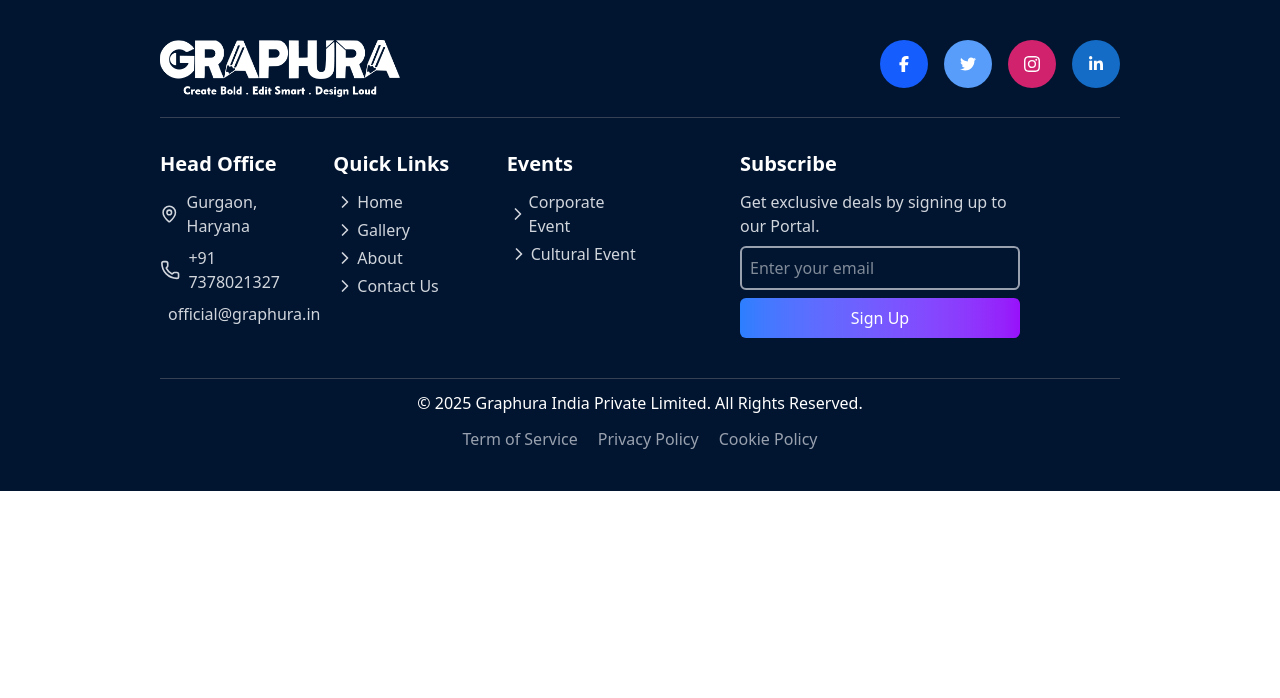
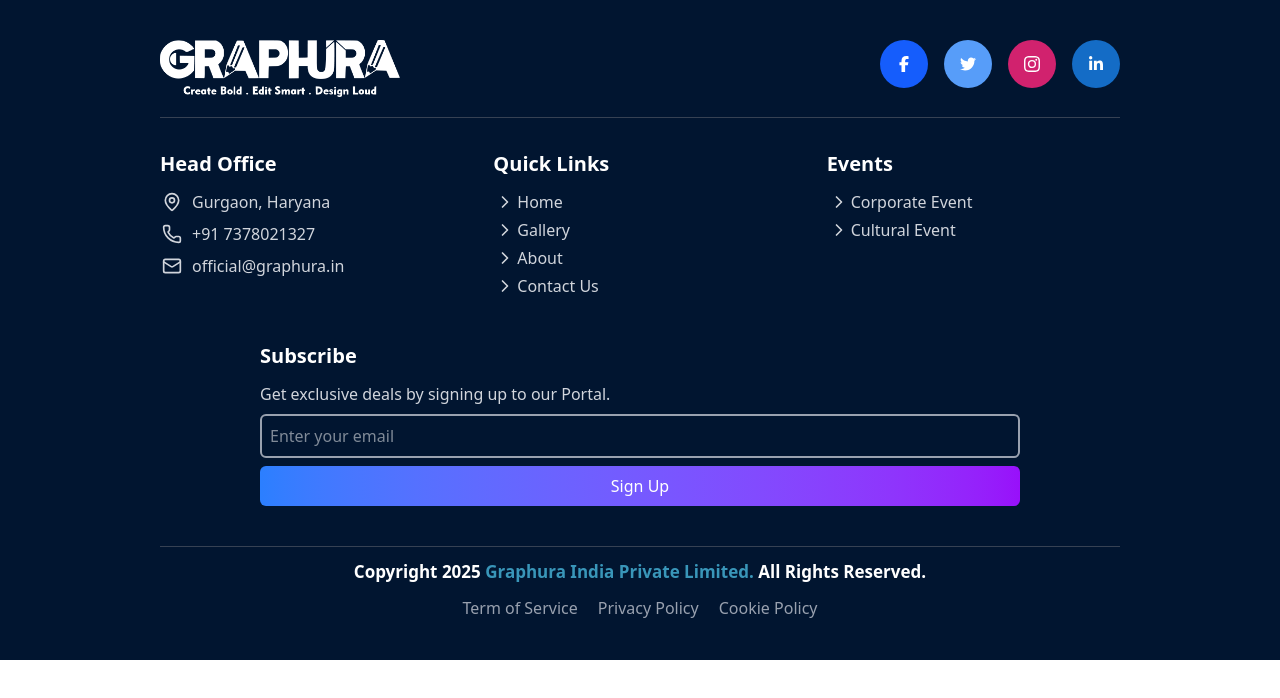
Before and after one commit to Ayush-46-06/Event-Management, a React (Vite) app: page / in a window 1280 px wide. Shown: the top 698 px of the page. Built offline with nearby package versions, Linux system fonts and the light colour scheme.

Commit message:
Finished Footer

```diff
--- a/src/Components/Footer/CopyrightSection.jsx
+++ b/src/Components/Footer/CopyrightSection.jsx
@@ -4,7 +4,7 @@ import { Link } from 'react-router-dom';
 const CopyrightSection = () => {
   return (
     <div className='mt-3 grid justify-center copyright'>
-        <h4 className='mb-3 md:text-[16px] text-[14px]'>&copy; 2025 Graphura India Private Limited. All Rights Reserved.</h4>
+        <h4 className='mb-3 md:text-[17px] text-[14px] font-bold'>Copyright 2025 <span className='text-[#3996B9]'> Graphura India Private Limited.</span> All Rights Reserved.</h4>
 
         <ul className='flex gap-5 text-gray-400 justify-center'>
             <li className='hover:text-white cursor-pointer md:text-[16px] text-[13px]'>
--- a/src/Components/Footer/Section2.jsx
+++ b/src/Components/Footer/Section2.jsx
@@ -4,7 +4,7 @@ import { ChevronRight, Phone, Mail, MapPin } from 'lucide-react';
 
 const Section2 = () => {
   return (
-    <div className='mt-8 grid xl:grid-cols-2'>
+    <div className='mt-8'>
       {/* Left Content */}
       <div className='left grid sm:grid-cols-3 gap-10 mb-10'>
         {/* Head Office address */}
@@ -80,8 +80,8 @@ const Section2 = () => {
         <p className='text-gray-300 mb-2'>Get exclusive deals by signing up to our Portal.</p>
 
         <div className='flex flex-col gap-2'>
-            <input type="email" className='border-2 border-gray-400 rounded-md p-2 xl:w-full sm:w-1/2 w-[75%]' placeholder='Enter your email' required/>
-            <button className='bg-gradient-to-r from-blue-500 to-purple-600 hover:from-blue-700 hover:to-purple-700 text-white p-2 rounded-md xl:w-full sm:w-1/2 w-[75%] cursor-pointer hover:scale-105 transition duration-300 ease-in-out'>Sign Up</button>
+            <input type="email" className='border-2 border-gray-400 rounded-md p-2 w-full' placeholder='Enter your email' required/>
+            <button className='bg-gradient-to-r from-blue-500 to-purple-600 hover:from-blue-700 hover:to-purple-700 text-white p-2 rounded-md w-full cursor-pointer hover:scale-105 transition duration-300 ease-in-out'>Sign Up</button>
         </div>
       </div>
 
```
